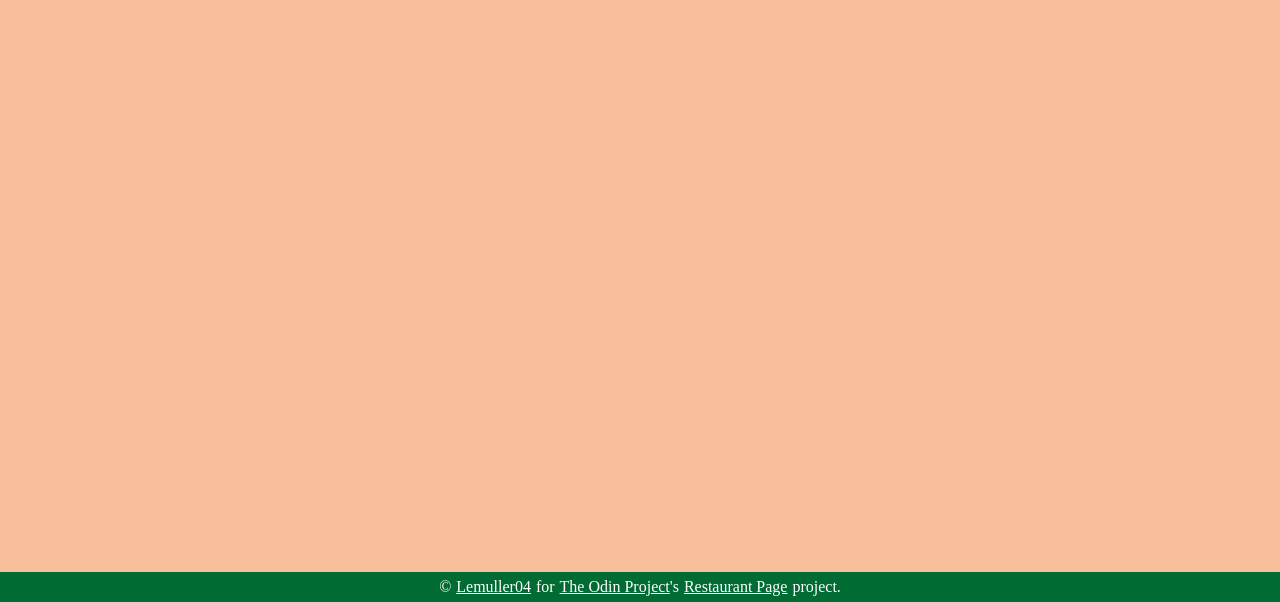
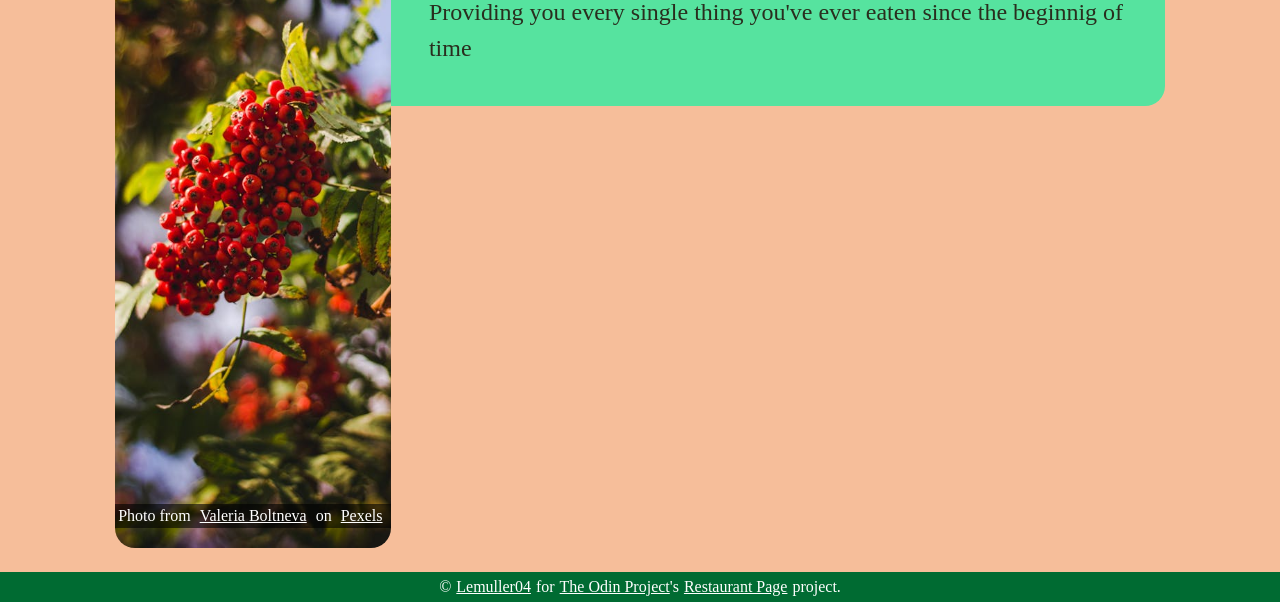
Before and after one commit to Lemuller04/odin-restaurant-page, a website built with webpack: page src/template.html in a window 1280 px wide. Shown: the part 198-800 px from the top of the page. Built offline with nearby package versions, Linux system fonts and the light colour scheme.

Commit message:
feat: add home page banner

```diff
--- a/src/home-page.js
+++ b/src/home-page.js
@@ -7,6 +7,7 @@ const Home = (() => {
     const container = document.createElement("main");
     container.classList.add("home");
 
+    addPhoto(container);
     addBanner(container);
 
     content.appendChild(container);
@@ -14,17 +15,39 @@ const Home = (() => {
 
   function addBanner(element) {
     const div = document.createElement("div");
-    div.classList.add("banner");
+
+    const h1 = document.createElement("h1");
+    h1.textContent = "Mother Nature";
 
     const p = document.createElement("p");
-    const as = createBannerLinks();
-    p.textContent = "Photo from x on x";
+    p.textContent =
+      "Providing you every single thing you've ever eaten since the beginnig of time";
+
+    div.classList.add("banner");
+    div.appendChild(h1);
     div.appendChild(p);
 
     element.appendChild(div);
   }
 
-  function createBannerLinks() {
+  function addPhoto(element) {
+    const div = document.createElement("div");
+    div.classList.add("photo");
+
+    const p = document.createElement("p");
+    const as = createPhotoLinks();
+
+    p.innerHTML = "Photo from ";
+    p.appendChild(as[0]);
+    p.innerHTML += " on ";
+    p.appendChild(as[1]);
+
+    div.appendChild(p);
+
+    element.appendChild(div);
+  }
+
+  function createPhotoLinks() {
     const aElements = [];
 
     const links = [
--- a/src/styles.css
+++ b/src/styles.css
@@ -3,6 +3,7 @@
   --highlight: #BB4430;
   --primary-color: #006B32;
   --bg-color: #F6BE9A;
+  --home-round-borders: 20px;
 }
 
 *,
@@ -51,7 +52,7 @@ footer {
   padding: 3px 0;
 }
 
-footer a {
+a {
   color: inherit;
   padding: 0 5px;
 }
@@ -62,18 +63,46 @@ footer a:nth-child(2) {
 
 #content {
   flex: 1;
+  display: flex;
+  flex-direction: column;
+  padding: 3vh 9vw;
 }
 
 .home {
+  flex: 1;
   display: grid;
-  grid-template: 1fr 1fr / auto 1fr;
-  place-content: stretch;
+  grid-template: auto 1fr / auto 1fr;
+  height: 100%;
 }
 
-.banner {
+.photo {
   grid-area: 1 / 1 / 3 / 2;
   background-image: url("./pexels-valeriya-64540.jpg");
   background-size: cover;
   background-position: center;
   background-repeat: no-repeat;
+  display: grid;
+  align-content: end;
+  border-radius: var(--home-round-borders) 0 var(--home-round-borders) var(--home-round-borders);
 }
+
+.photo p {
+  color: #fff;
+  background-color: rgb(0 0 0 / .6);
+  padding: 0 3px;
+  margin-bottom: 20px;
+}
+
+.banner {
+  background-color: #56E39F;
+  padding: 5vh 3vw 5vh 3vw;
+  border-radius: 0 var(--home-round-borders) var(--home-round-borders) 0;
+}
+
+.banner h1 {
+  font-size: 3rem;
+}
+
+.banner p {
+  font-size: 1.5rem;
+}
--- /dev/null
+++ b/webpack.config.js
@@ -0,0 +1,33 @@
+const path = require("path");
+const HtmlWebpackPlugin = require("html-webpack-plugin");
+
+module.exports = {
+  mode: "development",
+  entry: "./src/index.js",
+  output: {
+    filename: "main.js",
+    path: path.resolve(__dirname, "dist"),
+    clean: true,
+  },
+  devtool: "eval-source-map",
+  devServer: {
+    watchFiles: ["./src/template.html"],
+  },
+  plugins: [
+    new HtmlWebpackPlugin({
+      template: "./src/template.html",
+    }),
+  ],
+  module: {
+    rules: [
+      {
+        test: /\.css$/i,
+        use: ["style-loader", "css-loader"],
+      },
+      {
+        test: /\.(png|svg|jpg|jpeg|gif)$/i,
+        type: "asset/resource",
+      },
+    ],
+  },
+};
```
Also changed, not shown: package.json (added, +28 -0 lines), 1 other file.
